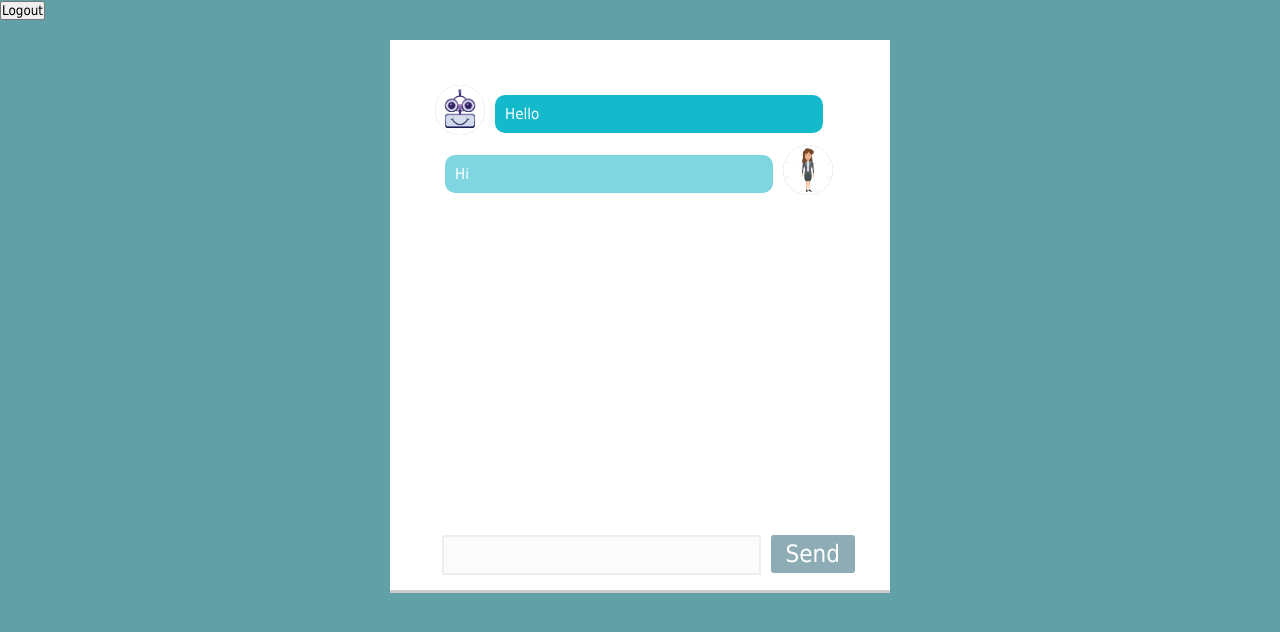
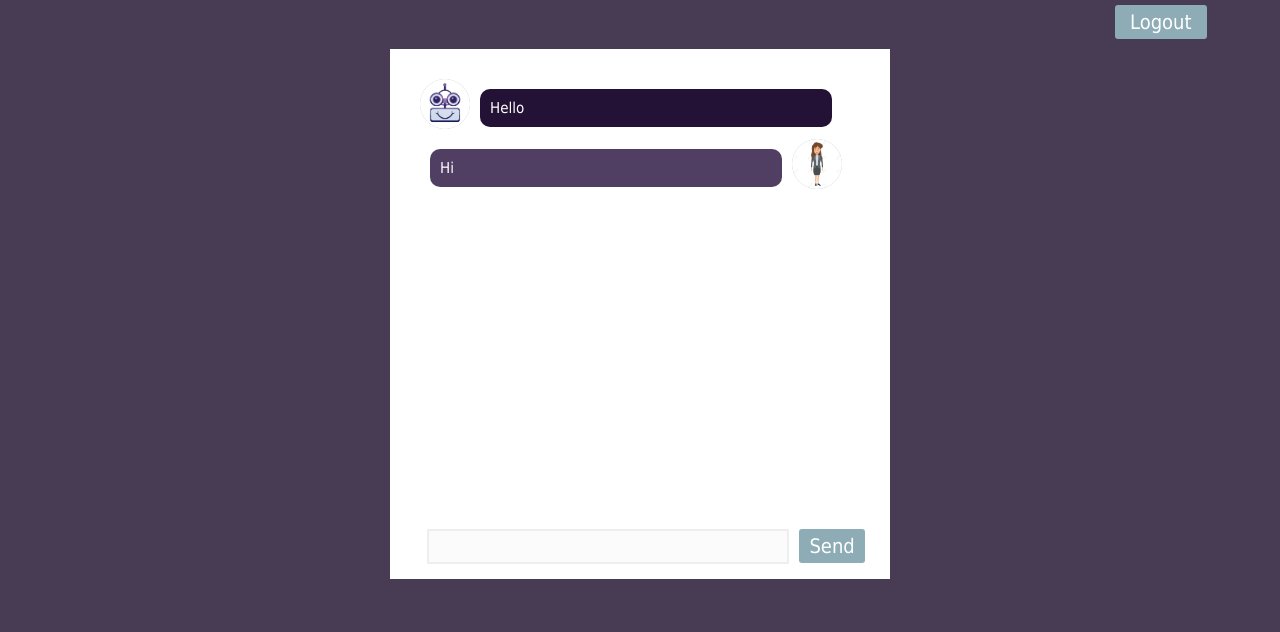
Before and after one commit to dubssss/Chat-Bot, a plain HTML site: page index.html in a window 1280 px wide. Drawn offline with Linux system fonts and the light colour scheme; files whose address does not match are found by name.

Commit message:
Update css for chatbot page

```diff
--- a/style1.css
+++ b/style1.css
@@ -6,16 +6,34 @@
 }
 
 body {
-    background: #60a0a6;
+    background: #483c54;
 }
+
+.logoutbtn {
+    margin-top: 5px;
+    margin-left: 1100px;
+    /*display: flex;
+    align-items: flex-start;*/
+    }
+
+.logoutbtn button {
+    background: #8dacb5;
+    padding: 5px 15px;
+    font-size: 20px;
+    color: #fff;
+    border: none;
+    margin: 0 15px;
+    border-radius: 3px;
+    cursor: pointer;
+}
+
 .chatbox {
     width: 500px;
     min-width: 390px;
-    height: 550px;
+    height: 530px;
     background: #fff;
-    padding: 25px;
-    margin: 20px auto;
-    box-shadow: 0 3px #ccc;
+    padding: 10px;
+    margin: 10px auto;
 }
 .chatlogs {
     padding: 10px;
@@ -63,11 +81,11 @@ body {
 }
 
 .friend .chat-message {
-    background: #14b9cc;
+    background: #231136;
 }
 
 .self .chat-message {
-    background: #80d6e0;
+    background: #503f63;
     order: -1;
 }
 
@@ -80,7 +98,7 @@ body {
 .chat-form textarea {
     background: #fbfbfb;
     width: 80%;
-    height: 40px;
+    height: 35px;
     border: 2px solid #eee;
     border-radiusL 3px;
     resize: none;
@@ -104,8 +122,8 @@ body {
 
 .chat-form button {
     background: #8dacb5;
-    padding: 5px 15px;
-    font-size: 24px;
+    padding: 5px 10px;
+    font-size: 20px;
     color: #fff;
     border: none;
     margin: 0 10px;
```
